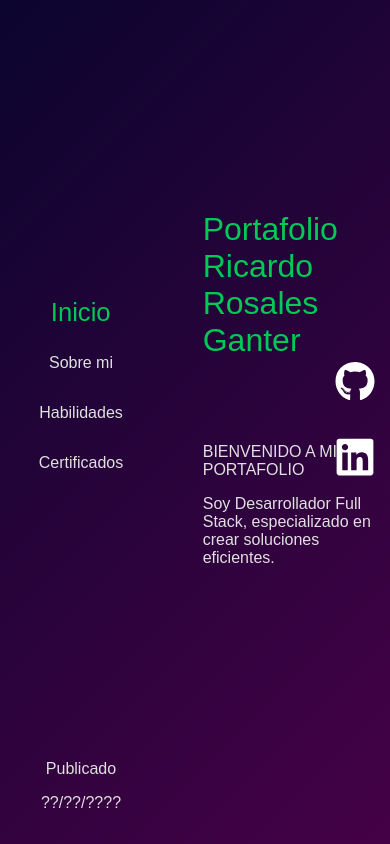
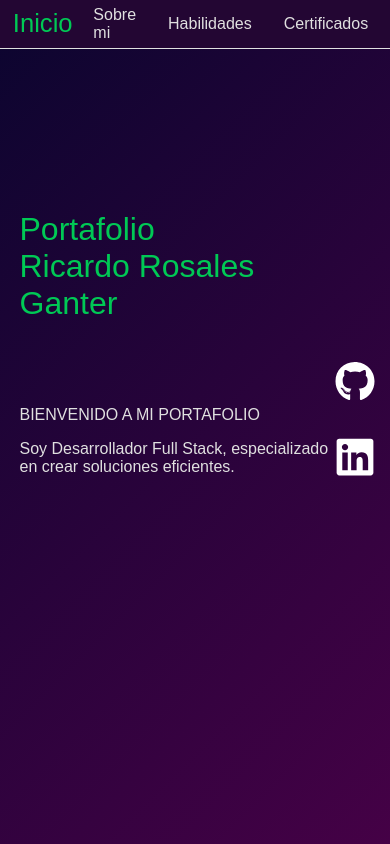
Before and after one commit to RicardoGanter/PortafolioRicardoRosales, a Next.js app: page / in a window 390 px wide. Built offline with nearby package versions, Linux system fonts and the light colour scheme; a web font is replaced by a local one.

Commit message:
cambios en los styles para que sea optimo en cualquier resolucion y configuracion de navegador

```diff
--- a/package.json
+++ b/package.json
@@ -25,6 +25,8 @@
     "sass": "^1.79.4"
   },
   "devDependencies": {
+    "@testing-library/jest-dom": "^6.6.2",
+    "@testing-library/react": "^16.0.1",
     "@types/node": "^20.16.11",
     "@types/react": "^18",
     "@types/react-dom": "^18",
--- a/src/app/(layout)/layout.tsx
+++ b/src/app/(layout)/layout.tsx
@@ -1,13 +1,25 @@
 'use client'
+import { useEffect, useState } from 'react'
 import ContainRedirectText from './components/ContainRedirectText'
 import styles from '@/styles/(layout)/containRedirectText.module.scss'
 import PublicationDate from './components/publicationDate'
 
 const Layout: React.FC = () => {
+  const [isDesktop, setIsDesktop] = useState(false)
+
+  useEffect(() => {
+    const handleResize = () => {
+      setIsDesktop(window.innerWidth >= 768)
+    }
+    handleResize()
+    window.addEventListener('resize', handleResize)
+    return () => window.removeEventListener('resize', handleResize)
+  }, [])
+
   return (
     <div className={styles.contain}>
       <ContainRedirectText />
-      <PublicationDate />
+      {isDesktop && <PublicationDate />}
     </div>
   )
 }
--- a/src/app/layout.tsx
+++ b/src/app/layout.tsx
@@ -1,11 +1,25 @@
 import '@/styles/globals.scss'
-import type { Metadata } from 'next'
+import type { Metadata, Viewport } from 'next'
 import Layout from './(layout)/layout'
 import { monomaniacOne } from './fonts'
 import SocialNetworks from './(layout)/components/socialNetworks'
 
 export const metadata: Metadata = {
-  title: 'Portafolio Ricardo Rosales',
+  title: 'Portfolio Ricardo Rosales',
+  description: 'Professional portfolio showcasing the work of Ricardo Rosales',
+  authors: [{ name: 'Ricardo Rosales' }],
+  keywords: ['portfolio', 'web development', 'Ricardo Rosales'],
+}
+
+export const viewport: Viewport = {
+  width: 'device-width',
+  initialScale: 1,
+  maximumScale: 1,
+  userScalable: false,
+  // themeColor: [
+  //   { media: '(prefers-color-scheme: light)', color: 'white' },
+  //   { media: '(prefers-color-scheme: dark)', color: 'black' },
+  // ],
 }
 
 export default function RootLayout({
--- a/src/app/page.tsx
+++ b/src/app/page.tsx
@@ -21,7 +21,7 @@ export default function Home() {
     <div className={styles.contain}>
       <HeroSection />
       <AboutMe />
-      <React.Suspense fallback={<div>Loading...</div>}>
+      <React.Suspense>
         <Skills />
       </React.Suspense>
       <React.Suspense>
--- a/src/components/ui/select/select.module.scss
+++ b/src/components/ui/select/select.module.scss
@@ -3,7 +3,6 @@
 .selectContainer {
   position: relative;
   font-family: Arial, sans-serif;
-  z-index: 1;
 }
 
 .select {
@@ -46,6 +45,7 @@
   border-bottom-left-radius: 6px;
   border-bottom-right-radius: 6px;
   overflow: hidden;
+  z-index: 1;
 }
 
 .option {
--- a/src/styles/(landingPage)/_globalStructure.scss
+++ b/src/styles/(landingPage)/_globalStructure.scss
@@ -1,6 +1,6 @@
 .contain {
   min-height: 100vh;
-  width: 70%;
+  width: 60%;
   .h1,
   .h2 {
     margin-bottom: 10vh;
@@ -9,3 +9,9 @@
     margin-top: 1rem;
   }
 }
+
+@media (max-width: 900px) {
+  .contain {
+    width: 90%;
+  }
+}
--- a/src/styles/(landingPage)/skills/SkillsProgramming.module.scss
+++ b/src/styles/(landingPage)/skills/SkillsProgramming.module.scss
@@ -10,8 +10,7 @@
     display: flex;
     flex-direction: row;
     gap: 1rem;
-    margin: 2rem;
-    width: 100%;
+    margin: 2rem 0 0 1rem;
     flex-wrap: wrap;
   }
 }
--- a/src/styles/(landingPage)/skills/filterComponent.module.scss
+++ b/src/styles/(landingPage)/skills/filterComponent.module.scss
@@ -5,3 +5,9 @@
   flex-wrap: wrap;
   gap: 2rem;
 }
+
+// @media (max-width: 900px) {
+
+//   .contain{
+//   }
+// }
--- a/src/styles/(layout)/containRedirectText.module.scss
+++ b/src/styles/(layout)/containRedirectText.module.scss
@@ -1,3 +1,7 @@
+@import '../variable';
+
+$backgroundColorHeader: rgb(35, 6, 51);
+
 .contain {
   display: flex;
   flex-direction: column;
@@ -28,3 +32,20 @@
     margin-bottom: 1rem;
   }
 }
+
+@media (max-width: 900px) {
+  .contain {
+    position: fixed;
+    background-color: $backgroundColorHeader;
+    border-bottom: solid 1px map-get($textColors, white);
+    z-index: 1;
+    flex-direction: row;
+    height: 0;
+    padding: 1.5rem;
+    width: 100%;
+    margin: 0 auto;
+    .containerRedirection {
+      flex-direction: row;
+    }
+  }
+}
--- a/src/styles/(layout)/socialNetworks.module.scss
+++ b/src/styles/(layout)/socialNetworks.module.scss
@@ -1,7 +1,7 @@
 @import '../variable';
 
 .contain {
-  position: sticky;
+  position: fixed;
   display: flex;
   flex-direction: column;
   justify-content: center;
@@ -24,3 +24,6 @@
     }
   }
 }
+
+@media only screen and (max-width: 970px) {
+}
--- a/src/styles/globals.scss
+++ b/src/styles/globals.scss
@@ -1,28 +1,4 @@
 @import './variable'; // Importa el archivo de variables
-
-:root {
-  --background: #{$backgroundColor}; // Usa la variable SCSS con la sintaxis de interpolación
-  // --foreground: #171717; // Puedes seguir definiendo otras variables CSS aquí
-}
-
-// @media (prefers-color-scheme: dark) {
-//   :root {
-//     --background: #0a0a0a;
-//     --foreground: #ededed;
-//   }
-// }
-// .sidebar {
-//   grid-area: sidebar;
-//   position: sticky;
-//   top: 0;
-//   height: 100vh;
-//   overflow-y: auto;
-// }
-
-// .main-content {
-//   grid-area: main;
-//   overflow-y: auto;
-// }
 
 html,
 body {
@@ -99,7 +75,10 @@ a {
 // @media (min-width: 720px) and (max-width: 1079px) {
 
 // }
-
+// @media (max-width: 900px) {
+//   .contain {
+//   }
+// }
 // @media (prefers-color-scheme: dark) {
 //   html {
 //     color-scheme: dark;
--- a/src/styles/page.module.scss
+++ b/src/styles/page.module.scss
@@ -3,3 +3,10 @@
   display: flex;
   flex-direction: column;
 }
+
+@media (max-width: 900px) {
+  .contain {
+    width: 90%;
+    margin: 0 auto;
+  }
+}
```
Also changed, not shown: 1 other file (tests, documents, lock files or other folders).
